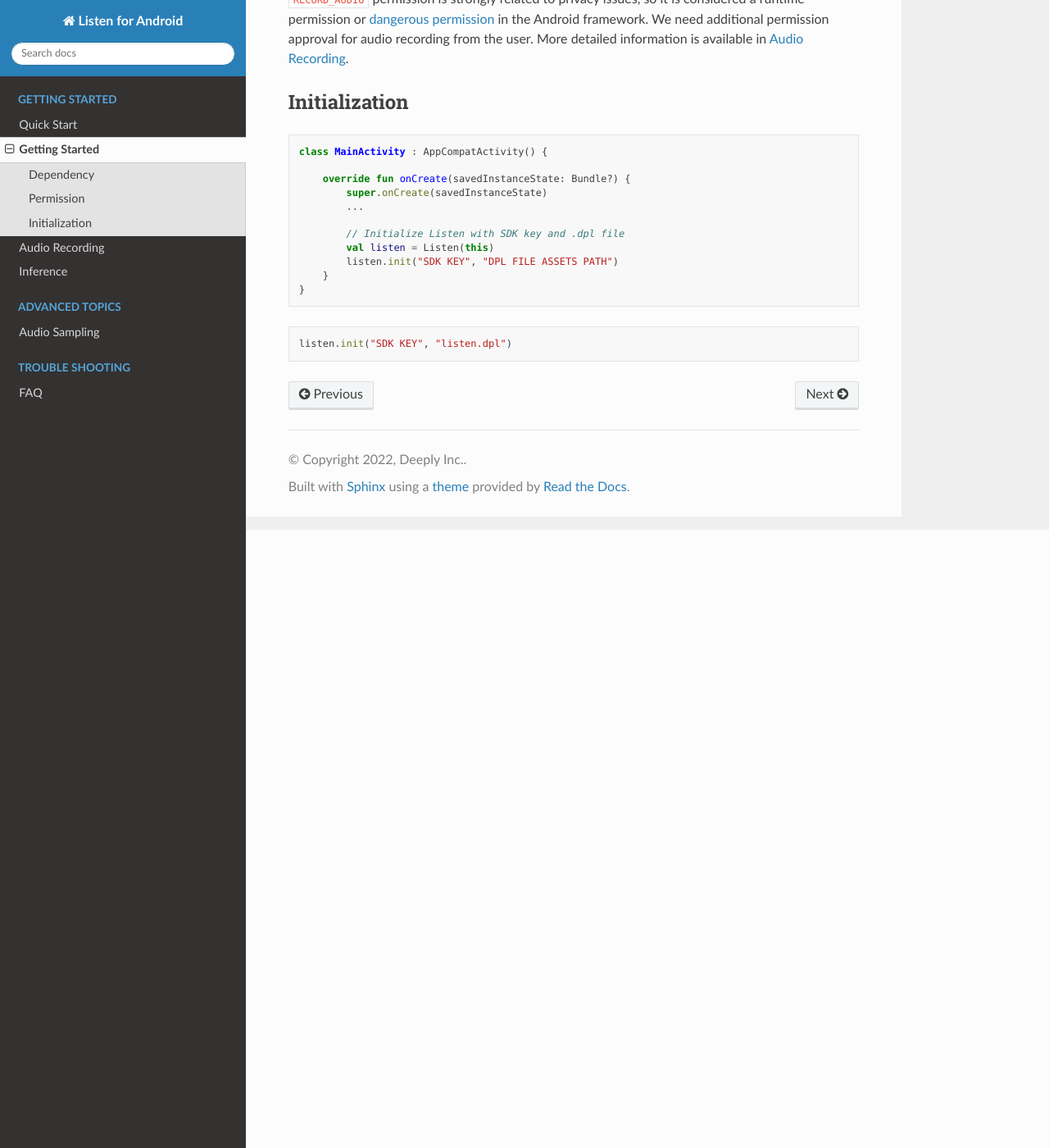
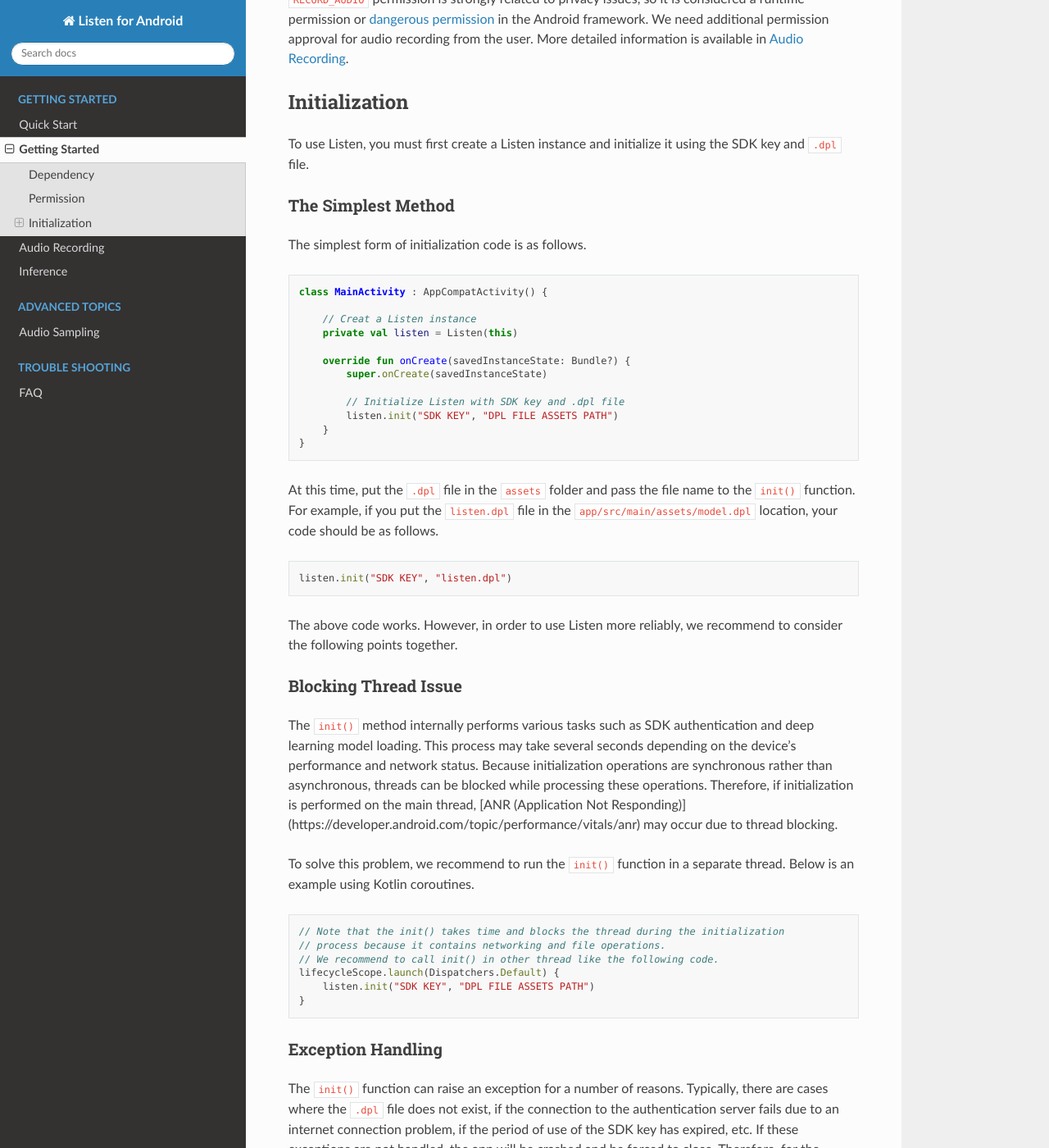
Before and after one commit to deeplyinc/listen-sdk-android-samples, a Sphinx documentation site: the page built from docs/contents/getting-started/getting-started.md, in a window 1280 px wide and 1400 px high, scrolled down 754 px. Shown: the whole window at 82% size. Built offline with Sphinx 7.4.7 and the Read the Docs theme 2.0.0, drawn with Linux system fonts in a browser that asks for light colours; some of the changed text lies outside the part shown.

Commit message:
docs: update getting started section

````diff
--- a/docs/contents/getting-started/getting-started.md
+++ b/docs/contents/getting-started/getting-started.md
@@ -33,22 +33,99 @@
 
 ## Initialization
 
+To use Listen, you must first create a Listen instance and initialize it using the SDK key and `.dpl` file.
+
+
+### The Simplest Method
+
+The simplest form of initialization code is as follows.
 
 ```kotlin
 class MainActivity : AppCompatActivity() {
 
+    // Creat a Listen instance
+    private val listen = Listen(this)
+
     override fun onCreate(savedInstanceState: Bundle?) {
         super.onCreate(savedInstanceState)
-        ...
 
         // Initialize Listen with SDK key and .dpl file
-        val listen = Listen(this)
         listen.init("SDK KEY", "DPL FILE ASSETS PATH")
     }
 }
 ```
 
+At this time, put the `.dpl` file in the `assets` folder and pass the file name to the `init()` function.
+For example, if you put the `listen.dpl` file in the `app/src/main/assets/model.dpl` location, your code should be as follows.
 
 ```kotlin
 listen.init("SDK KEY", "listen.dpl")
 ```
+
+The above code works.
+However, in order to use Listen more reliably, we recommend to consider the following points together.
+
+
+### Blocking Thread Issue
+
+The `init()` method internally performs various tasks such as SDK authentication and deep learning model loading.
+This process may take several seconds depending on the device's performance and network status.
+Because initialization operations are synchronous rather than asynchronous, threads can be blocked while processing these operations.
+Therefore, if initialization is performed on the main thread, [ANR (Application Not Responding)] (https://developer.android.com/topic/performance/vitals/anr) may occur due to thread blocking.
+
+To solve this problem, we recommend to run the `init()` function in a separate thread.
+Below is an example using Kotlin coroutines.
+
+```kotlin
+// Note that the init() takes time and blocks the thread during the initialization
+// process because it contains networking and file operations.
+// We recommend to call init() in other thread like the following code.
+lifecycleScope.launch(Dispatchers.Default) {
+    listen.init("SDK KEY", "DPL FILE ASSETS PATH")
+}
+```
+
+
+### Exception Handling
+
+The `init()` function can raise an exception for a number of reasons.
+Typically, there are cases where the `.dpl` file does not exist, if the connection to the authentication server fails due to an internet connection problem, if the period of use of the SDK key has expired, etc.
+If these exceptions are not handled, the app will be crashed and be forced to close.
+Therefore, for the stablility and reliability of the app, the exception handling for the situation in which an exception occurs should be done as follows.
+
+```kotlin
+try {
+    listen.init("SDK KEY", "DPL FILE ASSETS PATH")
+} catch (e: ListenAuthException) {
+    // Handle authentication exception
+}
+```
+
+
+### A Recommended Way
+
+This is a recommended example initialization code that reflects the considerations introduced above.
+
+```kotlin
+class MainActivity : AppCompatActivity() {
+
+    // Creat a Listen instance
+    private val listen = Listen(this)
+
+    override fun onCreate(savedInstanceState: Bundle?) {
+        super.onCreate(savedInstanceState)
+
+        // Note that the init() takes time and blocks the thread during the initialization
+        // process because it contains networking and file operations.
+        // We recommend to call init() in other thread like the following code.
+        lifecycleScope.launch(Dispatchers.Default) {
+            try {
+                // Initialize Listen with SDK key and .dpl file
+                listen.init("SDK KEY", "DPL FILE ASSETS PATH")
+            } catch (e: ListenAuthException) {
+                // Handle authentication exception
+            }
+        }
+    }
+}
+```
````
